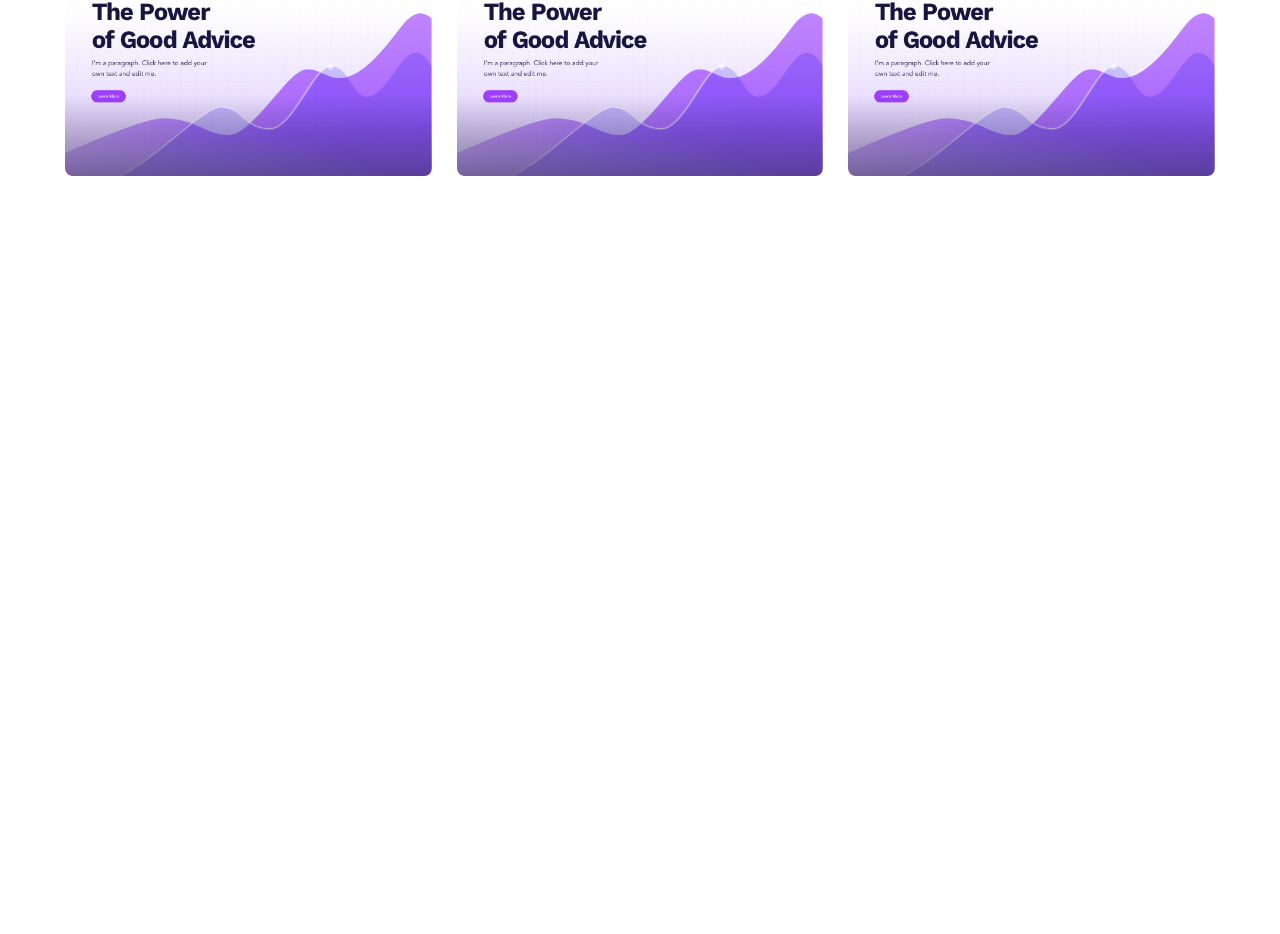
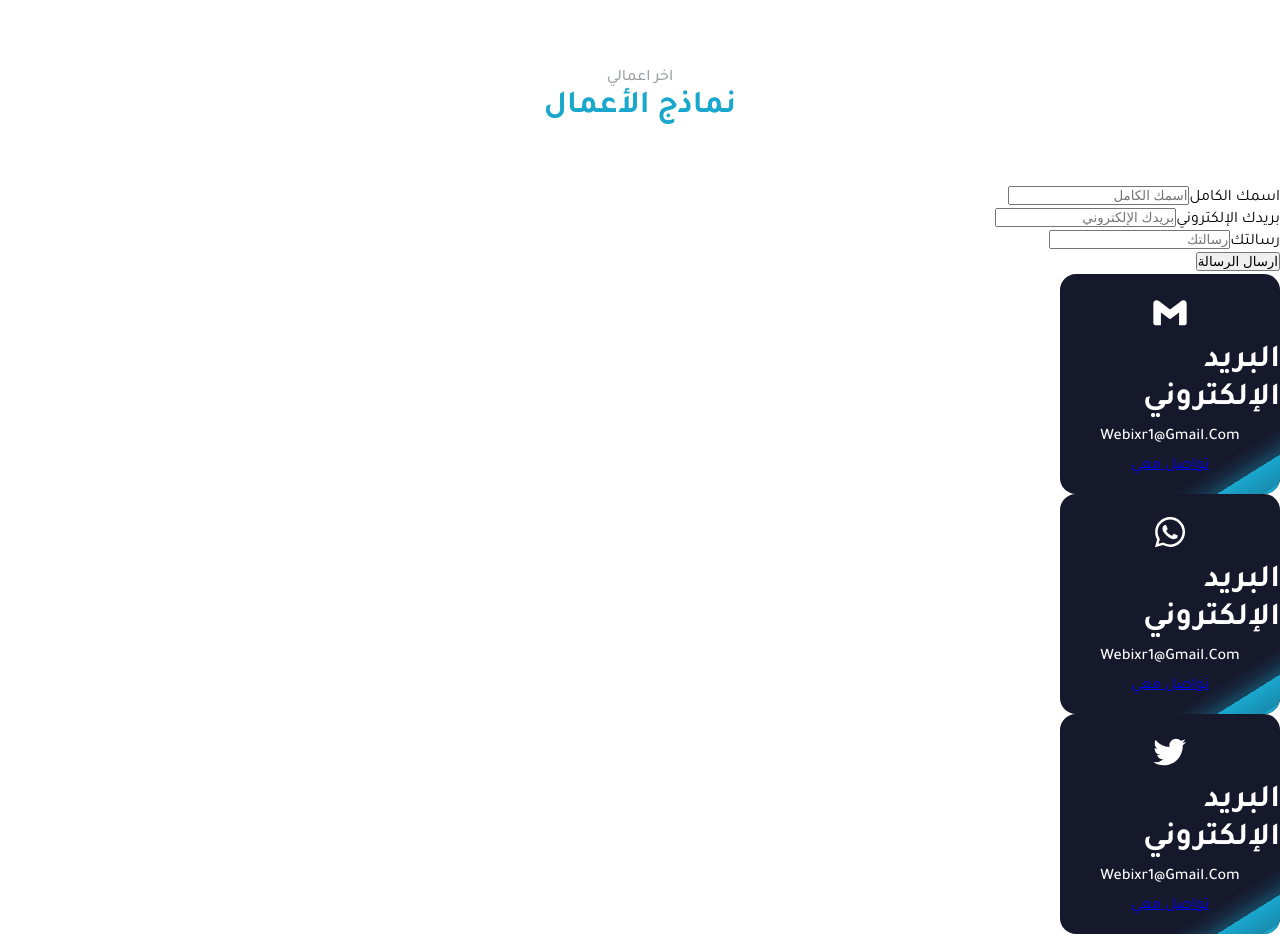
Before and after one commit to webixr/portfolio, a React (Create React App) app: page / in a window 1280 px wide. Shown: the part 2912-3846 px from the top of the page. Before the commit the page ends 3098 px from the top, so only its background shows below. Built offline with nearby package versions, Linux system fonts and the light colour scheme.

Commit message:
add contact section without styling

```diff
--- a/src/App.js
+++ b/src/App.js
@@ -1,7 +1,7 @@
 import { useState } from "react";
 import "./App.css";
 
-import { About, Header, OverLay, Portfolio, Skills } from "./sections/sectionsIndex";
+import { About, Contact, Header, OverLay, Portfolio, Skills } from "./sections/sectionsIndex";
 
 function App() {
   const [lang, setLang] = useState(1);
@@ -18,6 +18,7 @@ function App() {
       <About langIndex={lang} />
       <Skills langIndex={lang} />
       <Portfolio langIndex={lang} />
+      <Contact langIndex={lang} />
     </>
   );
 }
--- a/src/assets/IconsIndex/IconsIndex.js
+++ b/src/assets/IconsIndex/IconsIndex.js
@@ -19,6 +19,8 @@ import {
   BiCodeCurly as CurlyIcon,
   BiServer as ServerIcon,
   BiLogoNodejs as NodeIcon,
+  BiLogoGmail as GmailIcon,
+  BiLogoWhatsapp as WhatsappIcon,
 } from "react-icons/bi";
 
 export {
@@ -42,4 +44,6 @@ export {
   CurlyIcon,
   ServerIcon,
   NodeIcon,
+  GmailIcon,
+  WhatsappIcon,
 };
--- /dev/null
+++ b/src/sections/Contact/Contact.js
@@ -0,0 +1,65 @@
+import { GmailIcon, MessageIcon, TwitterIcon, WhatsappIcon } from '../../assets/IconsIndex/IconsIndex'
+import textJson from '../../assets/TextFile/TextFile'
+import { Card, Heading, HeadingSection, MainButton, Text } from '../../components/componentsIndex'
+import style from './Contact.module.css'
+
+const Contact = ({langIndex}) => {
+    const cardsData = [
+        {
+            icon: <GmailIcon />,
+            heading: textJson[langIndex].contact_email,
+            title: textJson[langIndex].contact_emailAddress,
+            link: "google.com",
+        },
+        {
+            icon: <WhatsappIcon />,
+            heading: textJson[langIndex].contact_email,
+            title: textJson[langIndex].contact_emailAddress,
+            link: "google.com",
+        },
+        {
+            icon: <TwitterIcon />,
+            heading: textJson[langIndex].contact_email,
+            title: textJson[langIndex].contact_emailAddress,
+            link: "google.com",
+        },
+    ]
+    const result = cardsData.map((e, ind) => {
+        return (
+            <Card key={ind} className={style.card}>
+                <>{e.icon}</>
+                <Heading>{e.heading}</Heading>
+                <Text>{e.title}</Text>
+                <a href={e.link}>{textJson[langIndex].contact_heading}</a>
+            </Card>
+        )
+    })
+  return (
+    <div>
+        <HeadingSection
+        subTitle={textJson[langIndex].portfolio_title}
+        title={textJson[langIndex].portfolio_heading}
+        />
+        <div className={style.container}>
+            <form className={style.form}>
+                <div className={style.formInputs}>
+                    <label htmlFor='fullName'>{textJson[langIndex].contact_formFullName}</label>
+                    <input type="text" placeholder={textJson[langIndex].contact_formFullName} />
+                </div>
+                <div className={style.formInputs}>
+                    <label htmlFor='fullName'>{textJson[langIndex].contact_formEmail}</label>
+                    <input type="text" placeholder={textJson[langIndex].contact_formEmail} />
+                </div>
+                <div className={style.formInputs}>
+                    <label htmlFor='fullName'>{textJson[langIndex].contact_formMessage}</label>
+                    <input type="text" placeholder={textJson[langIndex].contact_formMessage} />
+                </div>
+                <input type="submit" value={textJson[langIndex].contact_formSendButton}/>
+            </form>
+            <div className={style.cards}>{result}</div>
+        </div>
+    </div>
+  )
+}
+
+export default Contact
--- a/src/sections/Portfolio/Portfolio.js
+++ b/src/sections/Portfolio/Portfolio.js
@@ -51,10 +51,7 @@ const Portfolio = ({langIndex}) => {
     })
   return (
     <div id="Portfolio" className={style.portfolio + " container"}>
-        <HeadingSection
-        subTitle={textJson[langIndex].portfolio_title}
-        title={textJson[langIndex].portfolio_heading}
-      />
+
       <div className={style.container}>{result}</div>
     </div>
   )
--- a/src/sections/sectionsIndex.js
+++ b/src/sections/sectionsIndex.js
@@ -3,4 +3,5 @@ import Header from "./Header/Header";
 import About from "./About/About";
 import Skills from "./Skills/Skills";
 import Portfolio from "./Portfolio/Portfolio";
-export { OverLay, Header, About, Skills, Portfolio };
+import Contact from "./Contact/Contact";
+export { OverLay, Header, About, Skills, Portfolio, Contact };
```
Also changed, not shown: src/sections/Contact/Contact.module.css (added).
